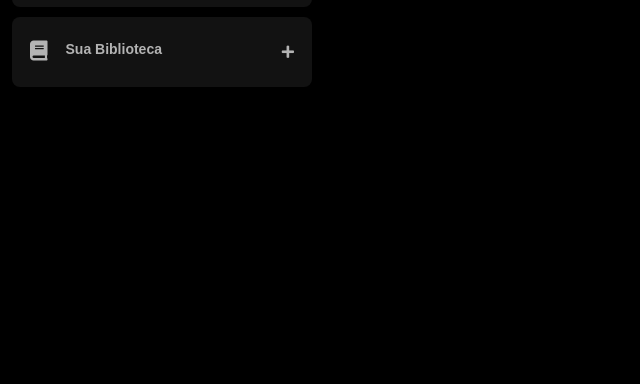
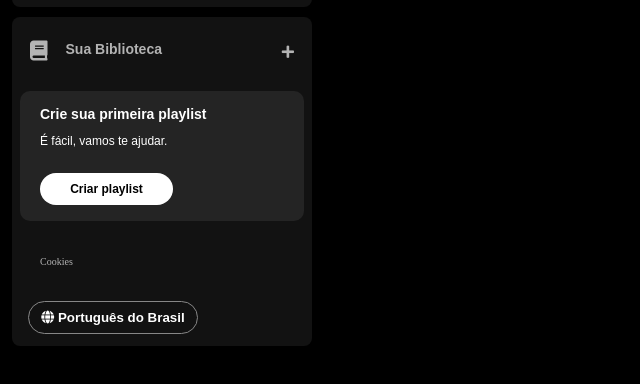
Before and after one commit to Robson-Teixeira/frontend-II-imersao, a plain HTML site: page src/index.html in a window 1280 px wide. Shown: the part 166-550 px from the top of the page, without its empty margins (0-640 px from the left). Drawn offline with Linux system fonts and the light colour scheme.

Commit message:
Aula 02: Estilo Avançado e Posicionamento: Transformando Layouts

```diff
--- a/src/css/style.css
+++ b/src/css/style.css
@@ -89,3 +89,82 @@ body {
 .library .library__content .fa-plus {
     margin: 24px 10px;
 }
+
+.section-playlist {
+    display: flex;
+    align-items: flex-start;
+    justify-content: space-between;
+    gap: 20px;
+    background-color: #242424;
+    color: #b3b3b3;
+    font-weight: 600;
+    font-size: 14px;
+    margin: 8px 0px;
+    padding: 16px 20px;
+    border-radius: 10px;
+}
+
+.section-playlist .section-playlist__content {
+    display: flex;
+    flex-direction: column;
+}
+
+.section-playlist__content .text {
+    padding-bottom: 14px;
+    color: #fff;
+    font-family: "DM Sans", sans-serif;
+}
+
+.section-playlist__content .title {
+    font-weight: 700;
+}
+
+.section-playlist__content .subtitle {
+    font-weight: 500;
+    font-size: 12px;
+}
+
+.section-playlist__content .section-playlist__button {
+    display: flex;
+    justify-content: center;
+    background-color: #fff;
+    color: #000;
+    border-radius: 20px;
+    font-size: 12px;
+    font-weight: 700;
+    font-family: "DM Sans", sans-serif;
+    text-decoration: none;
+    text-transform: none;
+    padding: 10px;
+    margin-top: 12px;
+    border: 0px;
+    width: 113px;
+}
+
+.sidebar .cookies {
+    margin: 25px 20px;
+}
+
+.sidebar .cookies a {
+    color: #b3b3b3;
+    font-weight: 500;
+    font-size: 10px;
+    text-decoration: none;
+}
+
+.sidebar .cookies a:hover {
+    text-decoration: underline;
+}
+
+.languages .languages__button {
+    align-items: center;
+    background-color: transparent;
+    border: 1px solid #878787;
+    color: #fff;
+    font-weight: bold;
+    cursor: pointer;
+    width: 170px;
+    margin: 8px;
+    padding: 8px;
+    border-radius: 20px;
+}
--- a/src/index.html
+++ b/src/index.html
@@ -22,7 +22,6 @@
                     <img src="./assets/icons/logo-spotify.png" alt="Logo do Spotify">
                 </a>
             </div>
-            <div>
             <ul>
                 <li>
                     <a href="">
@@ -37,7 +36,6 @@
                     </a>
                 </li>
             </ul>
-            </div>
         </nav>
         <div class="library">
             <div class="library__content">
@@ -47,6 +45,27 @@
                 </button>
                 <span class="fa fa-plus"></span>
             </div>
+
+            <section class="section-playlist">
+                <div class="section-playlist__content">
+                    <span class="text title">Crie sua primeira playlist</span>
+                    <span class="text subtitle">É fácil, vamos te ajudar.</span>
+                    <buton class="section-playlist__button">
+                        <span>Criar playlist</span>
+                    </buton>
+                </div>
+            </section>
+
+            <div class="cookies">
+                <a href="">Cookies</a>
+            </div>
+
+            <div class="languages">
+                <button class="languages__button">
+                    <span class="fa fa-globe"></span>
+                    <span>Português do Brasil</span>
+                </button>
+            </div>
         </div>
     </div>
 </body>
```
Also changed, not shown: 1 other file. Lines whose indentation alone changed are shown as unchanged.
